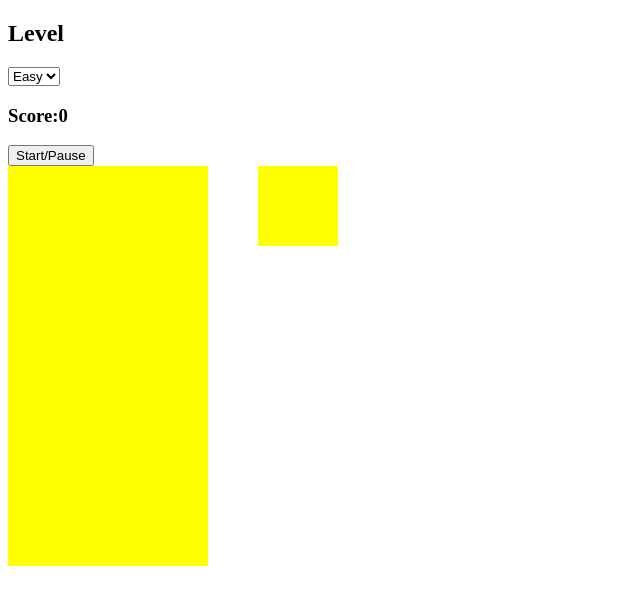
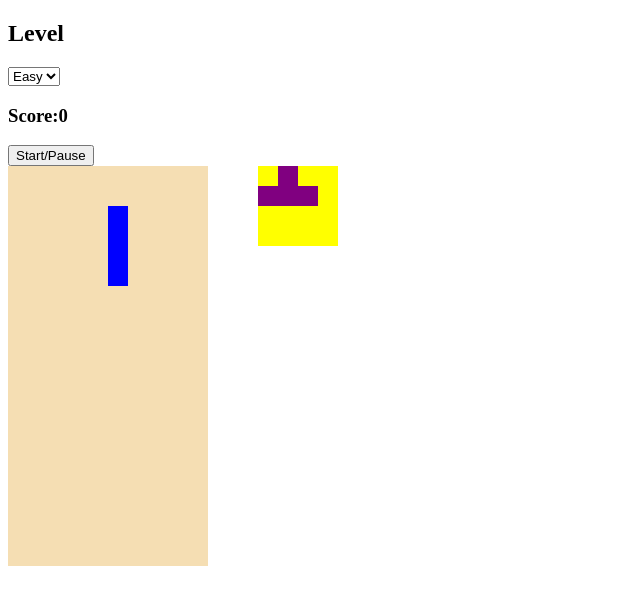
Before and after one commit to BFRIMPONG/Tetris-Game, a plain HTML site: page index.html in a window 1280 px wide. Both pictures are taken after a click on the button "Start/Pause". Shown: the whole page, without its empty margins (0-640 px from the left). Drawn offline with Linux system fonts and the light colour scheme.

Commit message:
easy level completed

```diff
--- a/app.js
+++ b/app.js
@@ -215,7 +215,7 @@ document.addEventListener('DOMContentLoaded', () => {
         timerId = null
       } else {
         draw()
-        timerId = setInterval(moveDown, 10 00)
+        timerId = setInterval(moveDown, 1000)
         nextRandom = Math.floor(Math.random()*theTetrominoes.length)
         displayShape()
       }
--- a/style.css
+++ b/style.css
@@ -8,16 +8,19 @@
     height: 400px;
     display: flex;
     flex-wrap: wrap;
-    background-color: yellow;
+    background-color: wheat;
+
   }
 
   .grid div {
     height: 20px;
     width: 20px;
+    /* border: 1px solid white; */
   }
 
   .tetromino {
     background-color: blue;
+    /* border: 1px solid white; */
   }
 
 
```
